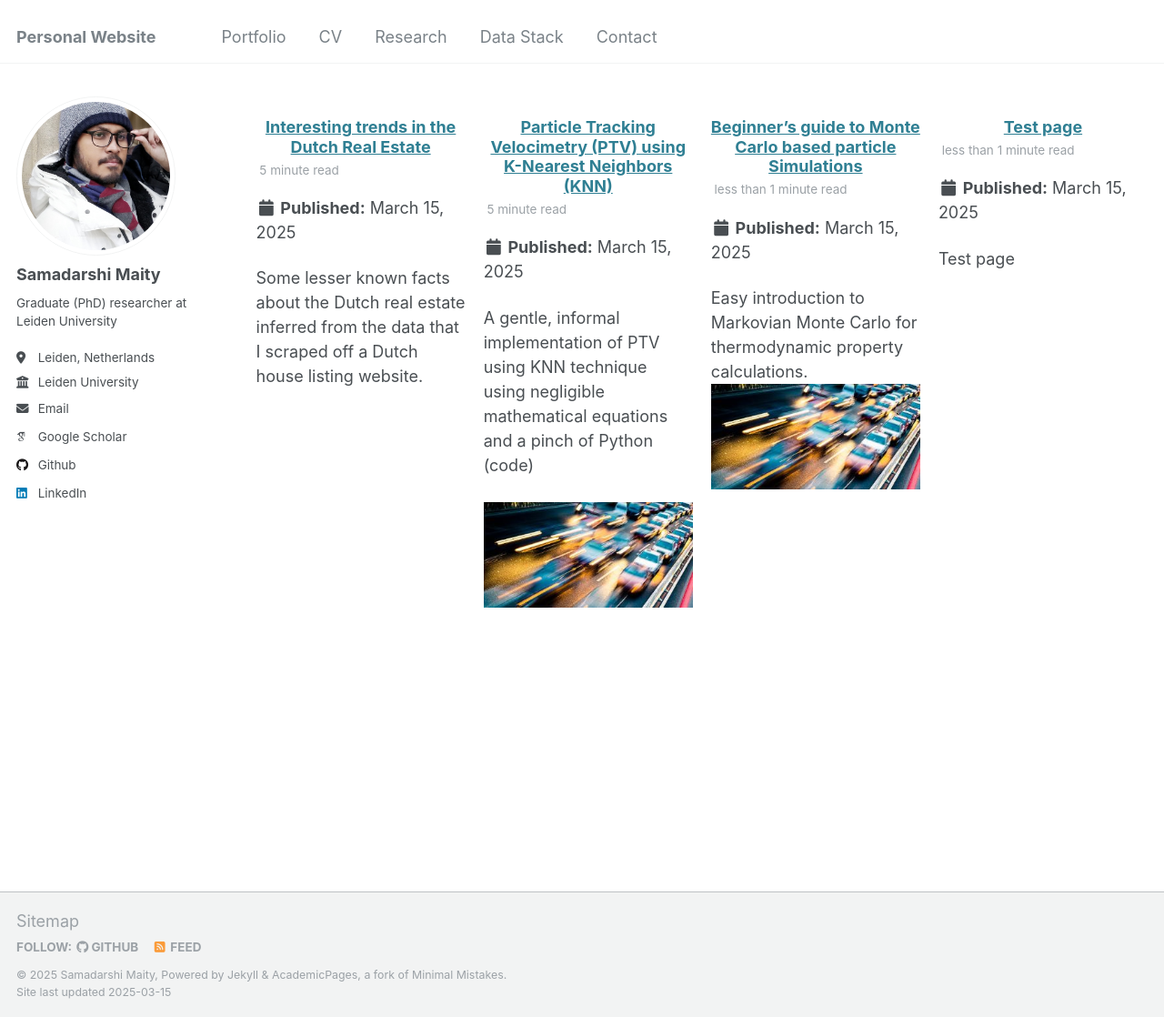
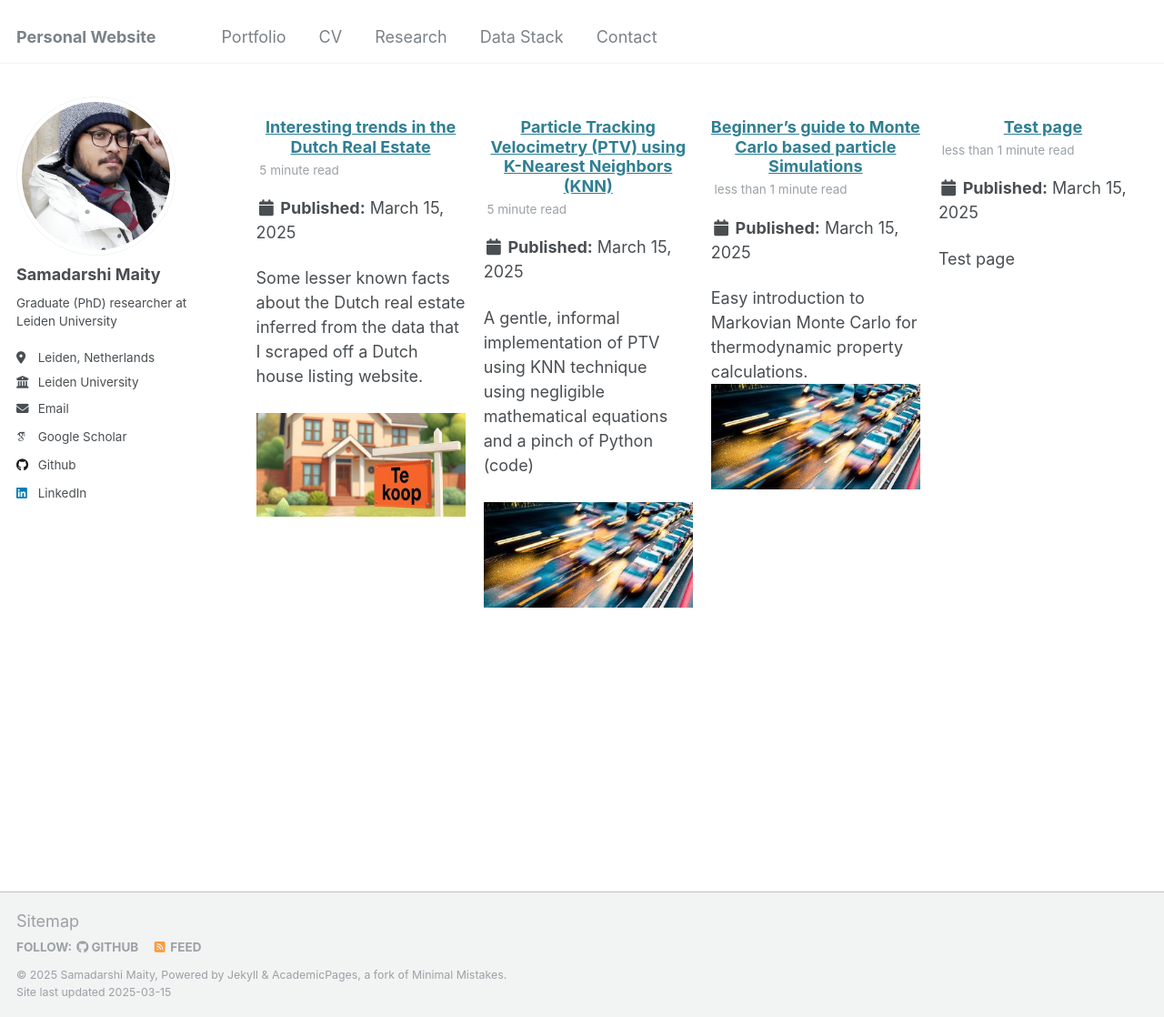
Before and after one commit to Samadarshi-Maity/Samadarshi-Maity.github.io, a Jekyll site: the page built from _pages/portfolio.html, in a window 1280 px wide and 1118 px high. Shown: the whole window at 91% size. Built offline with Jekyll 4.4.1, drawn with Linux system fonts in a browser that asks for light colours; some web fonts are replaced.

Commit message:
Update portfolio-1.html

```diff
--- a/_portfolio/portfolio-1.html
+++ b/_portfolio/portfolio-1.html
@@ -2,11 +2,11 @@
 title: "Interesting trends in the Dutch Real Estate"
 excerpt: "Some lesser known facts about the Dutch real estate inferred from the data that I scraped off a Dutch house listing website.<br>
 <br>
-"
+<img src='/images/housing/te-koop.png'>"
 collection: portfolio
 entries_layout: grid
 classes: wide
-teaser: <img src='/images/housing/te-koop.png'>
+teaser:
 ---
 <head>
     <meta charset="UTF-8">
```
